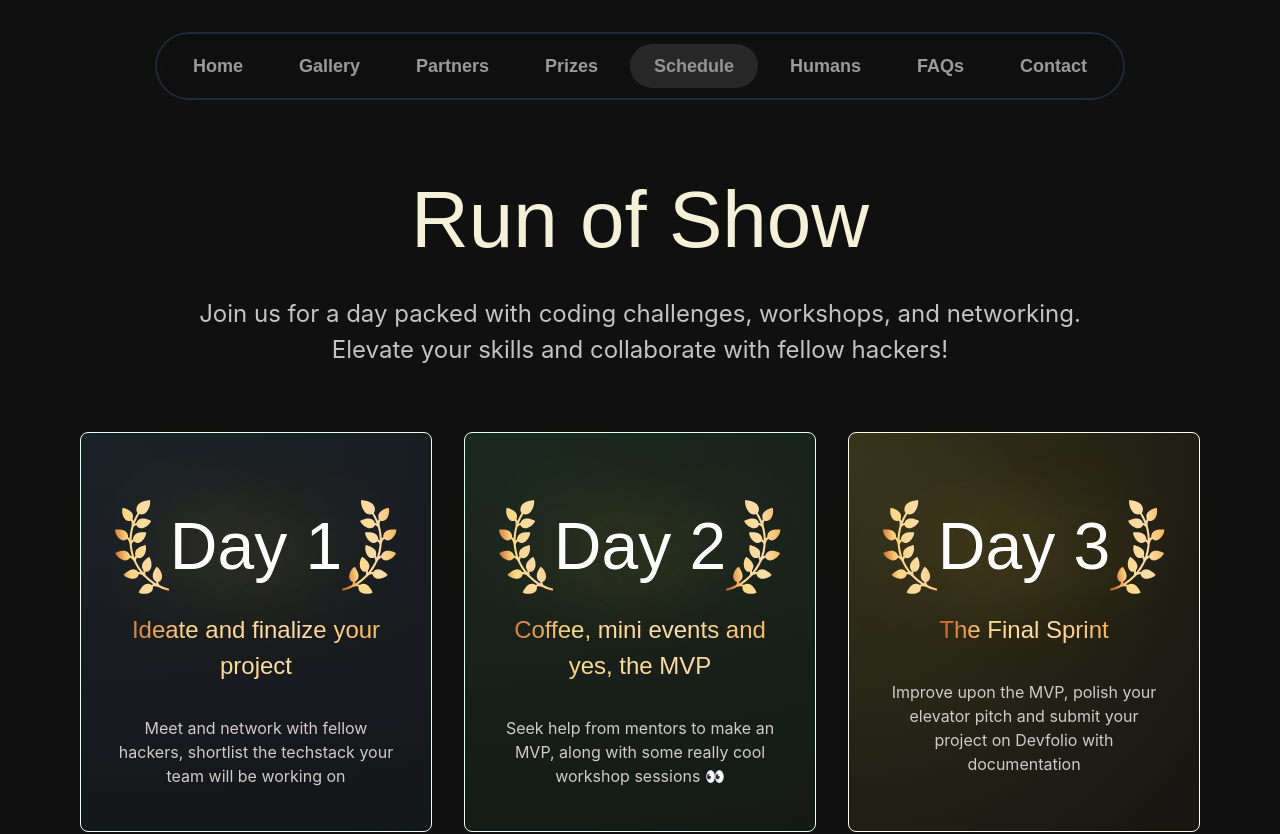
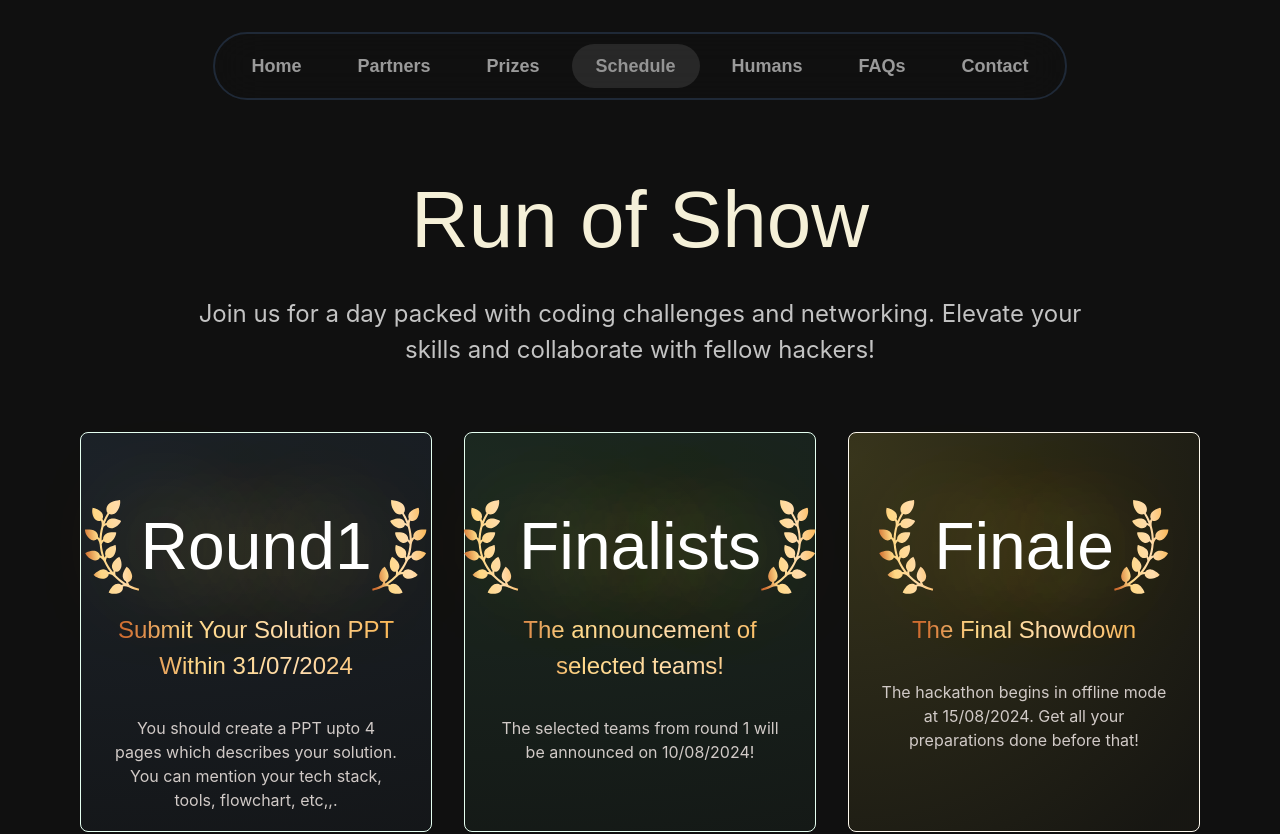
Before and after one commit to thisisthesarath/Hack-Sphere, a Next.js app: page /schedule in a window 1280 px wide. Shown: the top 834 px of the page. Built offline with nearby package versions, Linux system fonts and the light colour scheme; a web font is replaced by a local one.

Commit message:
Content uploaded

```diff
--- a/app/contact/page.jsx
+++ b/app/contact/page.jsx
@@ -60,15 +60,16 @@ export default function Contact() {
 
           <div className="flex flex-col items-start gap-8 md:gap-12">
             <p className="text-[#F5F0D8] font-normal font-['Inter'] text-[1.5rem] md:text-[1.875rem]">
-              Reaching IIIT Jabalpur
+              Reaching SRCAS Coimbatore
             </p>
             <iframe
-              src="https://www.google.com/maps/embed?pb=!1m14!1m8!1m3!1d3174.631325012539!2d80.02390068793628!3d23.17681212828739!3m2!1i1024!2i768!4f13.1!3m3!1m2!1s0x3981a94397365dd3%3A0x5f9aeb812c2678c9!2sIIITDM%20Jabalpur!5e0!3m2!1sen!2sin!4v1696615484249!5m2!1sen!2sin"
+              src="https://www.google.com/maps/embed?pb=!1m18!1m12!1m3!1d3916.218137130089!2d76.98439197480867!3d11.022253789141816!2m3!1f0!2f0!3f0!3m2!1i1024!2i768!4f13.1!3m3!1m2!1s0x3ba85849d74c3695%3A0x9153ec3168293ec5!2sSri%20Ramakrishna%20College%20of%20Arts%20%26%20Science!5e0!3m2!1sen!2sin!4v1716544629649!5m2!1sen!2sin"
               className="w-full h-full md:h-[25rem] border-0 rounded-[1rem]"
               allowFullScreen=""
               loading="lazy"
               referrerPolicy="no-referrer-when-downgrade"
             ></iframe>
+
           </div>
 
           <div className="grid grid-cols-1 gap-6 md:grid-cols-2 xl:grid-cols-3">
@@ -116,7 +117,7 @@ export default function Contact() {
                 <p className="text-[#D1CAC7] font-['Inter'] text-[1rem] font-normal md:text-[1.125rem]">
                   Daily flights from{" "}
                   <span className="font-[600]">
-                    Delhi, Mumbai, Hyderabad, Indore and Bilaspur.
+                    Chennai, Madurai, Trichy and Salem.
                   </span>{" "}
                   From <span className="font-[600]">Bangalore</span>, connecting
                   flights are available.
@@ -143,12 +144,12 @@ export default function Contact() {
                 </p>
                 <p className="text-[#D1CAC7] font-['Inter'] text-[1rem] font-normal md:text-[1.125rem]">
                   Only suggested if you live around{" "}
-                  <span className="font-[600]">8-10hrs</span> from Jabalpur.{" "}
+                  <span className="font-[600]">2-6hrs</span> from Coimbatore.{" "}
                   <span className="font-[600]">
-                    ISBT (Pandit Deen Dayal Bus Stand)
+                    Coimbatore (Gandhipuram Main Bus Stand)
                   </span>{" "}
-                  is around 13km from the venue, auto fare is usually around{" "}
-                  <span className="font-[600]">₹400-₹450</span>.
+                  is around 6km from the venue, auto fare is usually around{" "}
+                  <span className="font-[600]">₹100-₹250</span>.
                 </p>
               </div>
             </div>
@@ -165,11 +166,11 @@ export default function Contact() {
               >
                 <div className="flex flex-col items-start gap-2">
                   <p>+91 89498 47292</p>
-                  <p>Samyak Bhargava</p>
+                  <p>John Samuel</p>
                 </div>
                 <div className="flex flex-col items-start gap-2">
                   <p>+91 73758 32032</p>
-                  <p>Bhavik Agarwal</p>
+                  <p>Tino Britty</p>
                 </div>
               </div>
             </div>
@@ -181,8 +182,8 @@ export default function Contact() {
                 className="max-w-full md:max-w-[18rem] lg:max-w-[25rem] text-white
               font-normal text-[1rem] lg:text-[1.5rem]"
               >
-                IIITDM Jabalpur, Near Dumna Airport, Jabalpur, Madhya Pradesh
-                482005
+                2XCP+WQ4, Bus Stop, Avinashi Road Between Fun Mall & Lakshmi Mills, Nava India Rd, Peelamedu, Tamil Nadu
+                641006
               </p>
             </div>
           </div>
@@ -198,9 +199,8 @@ export default function Contact() {
               text-white font-normal md:leading-[8rem] lg:leading-[10rem]
               tracking-tighter md:tracking-[-0.2rem]"
           >
-            Empower
-            <br /> Your Digital
-            <br /> Odyssey!
+            Code the
+            <br /> Future!
           </p>
 
           <FooterAnimation />
--- a/app/faq/page.jsx
+++ b/app/faq/page.jsx
@@ -178,9 +178,8 @@ export default function FAQ() {
               text-white font-normal md:leading-[8rem] lg:leading-[10rem]
               tracking-tighter md:tracking-[-0.2rem]"
           >
-            Empower
-            <br /> Your Digital
-            <br /> Odyssey!
+            Code the
+            <br /> Future!
           </p>
 
           <FooterAnimation />
--- a/app/humans/page.jsx
+++ b/app/humans/page.jsx
@@ -325,7 +325,7 @@ export default function Team() {
                 md:text-[4rem] xl:text-[5rem] md:leading-[4.5rem] xl:leading-[5.25rem]"
             >
               Meet the humans of
-              <br /> Hackbyte 2.0
+              <br /> Hacksphere' 24
             </p>
           </div>
         </div>
@@ -382,9 +382,8 @@ export default function Team() {
             text-white font-normal md:leading-[8rem] lg:leading-[10rem]
             tracking-tighter md:tracking-[-0.2rem]"
           >
-            Empower
-            <br /> Your Digital
-            <br /> Odyssey!
+            Code the
+            <br /> Future!
           </p>
 
           <FooterAnimation />
--- a/app/page.js
+++ b/app/page.js
@@ -25,14 +25,14 @@ const SocialMediaIcon = ({ Icon, href }) => (
 export default function Home() {
   const statisticsData = [
     {
-      number: 1500,
-      label: "Registrations",
-      description: "1500+ registrations from across the country.",
+      number: 16,
+      label: "Goals",
+      description: "More than 16 goals, choose your own problem!",
     },
     {
-      number: 500,
-      label: "Offline Participants",
-      description: "500+ participants joined the offline hackathon!",
+      number: 15,
+      label: "Exclusive Prices",
+      description: "Get a chance to win other prices excluding first and second",
     },
     {
       number: 100,
@@ -40,9 +40,9 @@ export default function Home() {
       description: "To help you, get the best out of HackSphere.",
     },
     {
-      number: 120,
-      label: "Projects",
-      description: "Innovative submissions from various domains.",
+      number: 10,
+      label: "Mentors",
+      description: "To help you during the hackathon!",
     },
   ];
 
--- a/app/partners/page.jsx
+++ b/app/partners/page.jsx
@@ -232,9 +232,8 @@ const Partners = () => {
             text-white font-normal md:leading-[8rem] lg:leading-[10rem]
             tracking-tighter md:tracking-[-0.2rem]"
           >
-            Empower
-            <br /> Your Digital
-            <br /> Odyssey!
+            Code the
+            <br /> Future!
           </p>
 
           <FooterAnimation />
--- a/app/prizes/page.jsx
+++ b/app/prizes/page.jsx
@@ -194,14 +194,14 @@ export default function Prizes() {
                 monetary prizes will be split equally among the winning team
                 members.
               </p>
-              <div className="rounded-full border border-[#D1CAC7] px-4 py-1">
+              {/* <div className="rounded-full border border-[#D1CAC7] px-4 py-1">
                 <p
                   className="w-full text-[#C3C3C3] font-[Inter]
                   text-center font-normal text-[1.25rem] md:text-[1.5rem]"
                 >
                   Winners will also get MLH winner pins 🌟
                 </p>
-              </div>
+              </div> */}
             </div>
           </div>
 
@@ -304,7 +304,7 @@ export default function Prizes() {
               and win amazing prizes along the way!
             </p>
           </div>
-
+{/*
           <div
             className="mt-[4.5rem] px-[1rem] md:px-[3.5rem] py-[4.5rem]
               rounded-[8px] border-2 border-[rgba(255,255,255,0.5)]"
@@ -361,15 +361,15 @@ export default function Prizes() {
                 </Button>
               </a>
             </div>
-          </div>
+          </div> */}
 
           <div className="flex flex-col items-center mt-[4.5rem]">
-            <p
+            {/* <p
               className="text-[#F5F0D8] text-center font-normal text-[2.25rem]
                 md:text-[5rem] leading-10 md:leading-[5rem] xl:leading-[4.5rem]"
             >
               Explore more tracks by Logitech
-            </p>
+            </p> */}
 
             <div
               className="w-full grid grid-cols-1 xl:grid-cols-2 place-content-center
@@ -419,9 +419,8 @@ export default function Prizes() {
             text-white font-normal md:leading-[8rem] lg:leading-[10rem]
             tracking-tighter md:tracking-[-0.2rem]"
           >
-            Empower
-            <br /> Your Digital
-            <br /> Odyssey!
+            Code the
+            <br /> Future!
           </p>
 
           <FooterAnimation />
--- a/app/schedule/page.jsx
+++ b/app/schedule/page.jsx
@@ -224,7 +224,7 @@ export default function Schedule() {
               className="w-full xl:max-w-[80%] text-[#C3C3C3] font-[Inter]
                 text-center font-normal text-[1.25rem] md:text-[1.5rem]"
             >
-              Join us for a day packed with coding challenges, workshops, and
+              Join us for a day packed with coding challenges and
               networking. Elevate your skills and collaborate with fellow
               hackers!
             </p>
@@ -262,7 +262,7 @@ export default function Schedule() {
                         textShadow: "0px 0px 100px rgba(242, 210, 59, 0.80)",
                       }}
                     >
-                      Day 1
+                      Round1
                     </p>
                     <Image
                       src={rightLeaf}
@@ -280,7 +280,7 @@ export default function Schedule() {
                       WebkitTextFillColor: "transparent",
                     }}
                   >
-                    Ideate and finalize your project
+                    Submit Your Solution PPT Within 31/07/2024
                   </p>
                 </div>
 
@@ -288,8 +288,7 @@ export default function Schedule() {
                   className="text-[#D1CAC7] font-[Inter] text-center font-normal
                     text-[1rem] md:text[1.125rem]"
                 >
-                  Meet and network with fellow hackers, shortlist the techstack
-                  your team will be working on
+                  You should create a PPT upto 4 pages which describes your solution. You can mention your tech stack, tools, flowchart, etc,,.
                 </p>
               </div>
             </DialogTrigger>
@@ -370,7 +369,7 @@ export default function Schedule() {
                         textShadow: "0px 0px 100px rgba(242, 210, 59, 0.80)",
                       }}
                     >
-                      Day 2
+                      Finalists
                     </p>
                     <Image
                       src={rightLeaf}
@@ -388,7 +387,7 @@ export default function Schedule() {
                       WebkitTextFillColor: "transparent",
                     }}
                   >
-                    Coffee, mini events and yes, the MVP
+                    The announcement of selected teams!
                   </p>
                 </div>
 
@@ -396,8 +395,7 @@ export default function Schedule() {
                   className="text-[#D1CAC7] font-[Inter] text-center font-normal
                     text-[1rem] md:text[1.125rem]"
                 >
-                  Seek help from mentors to make an MVP, along with some really
-                  cool workshop sessions 👀
+                  The selected teams from round 1 will be announced on 10/08/2024!
                 </p>
               </div>
             </DialogTrigger>
@@ -477,7 +475,7 @@ export default function Schedule() {
                         textShadow: "0px 0px 100px rgba(242, 210, 59, 0.80)",
                       }}
                     >
-                      Day 3
+                      Finale
                     </p>
                     <Image
                       src={rightLeaf}
@@ -495,7 +493,7 @@ export default function Schedule() {
                       WebkitTextFillColor: "transparent",
                     }}
                   >
-                    The Final Sprint
+                    The Final Showdown
                   </p>
                 </div>
 
@@ -503,8 +501,7 @@ export default function Schedule() {
                   className="text-[#D1CAC7] font-[Inter] text-center font-normal
                     text-[1rem] md:text[1.125rem]"
                 >
-                  Improve upon the MVP, polish your elevator pitch and submit
-                  your project on Devfolio with documentation
+                  The hackathon begins in offline mode at 15/08/2024. Get all your preparations done before that!
                 </p>
               </div>
             </DialogTrigger>
@@ -569,9 +566,8 @@ export default function Schedule() {
               text-white font-normal md:leading-[8rem] lg:leading-[10rem]
               tracking-tighter md:tracking-[-0.2rem]"
           >
-            Empower
-            <br /> Your Digital
-            <br /> Odyssey!
+            Code the
+            <br /> Future!
           </p>
 
           <FooterAnimation />
--- a/components/HackbyteLogo/index.jsx
+++ b/components/HackbyteLogo/index.jsx
@@ -45,7 +45,7 @@ const HackbyteLogo = () => {
         data-mouse="0.25"
         data-strength="0.23"
       >
-        <img src="/hackbyte.png" alt="HackByte Logo" id="hackbyteLogo" />
+        <img src="/hacksphereLogo.png" alt="HackByte Logo" id="hackbyteLogo" />
       </div>
     </div>
   );
--- a/components/Navbar/index.jsx
+++ b/components/Navbar/index.jsx
@@ -10,7 +10,7 @@ import { AnimatePresence, motion } from "framer-motion";
 
 const navigationItems = [
   { label: "Home", href: "/" },
-  { label: "Gallery", href: "/gallery" },
+  // { label: "Gallery", href: "/gallery" },
   { label: "Partners", href: "/partners" },
   { label: "Prizes", href: "/prizes" },
   { label: "Schedule", href: "/schedule" },
```
Also changed, not shown: public/hacksphereLogo.png (added).
